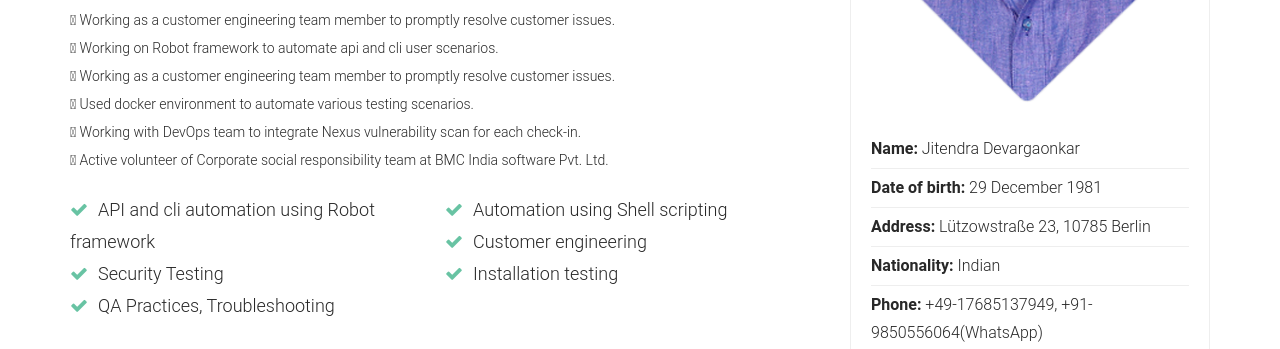
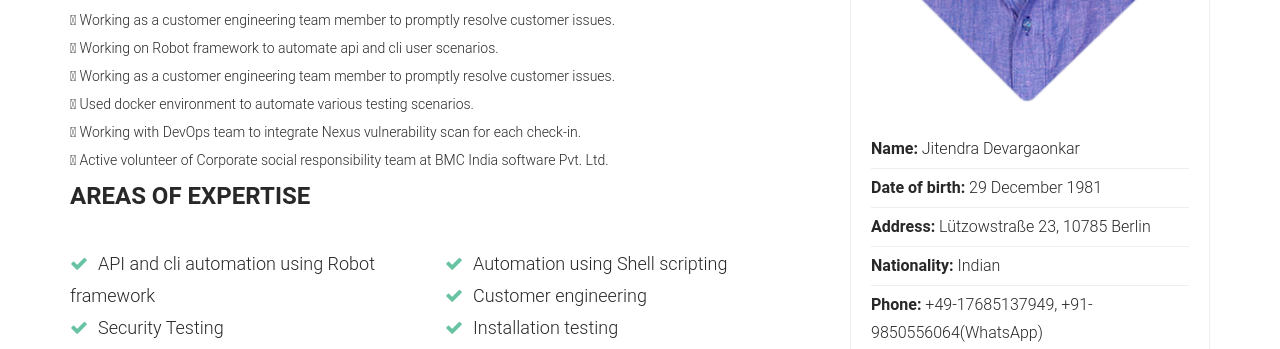
Before and after one commit to ajinkyababar/jitendrabdev.github.io, a plain HTML site: page index.html in a window 1280 px wide. Shown: the part 1478-1827 px from the top of the page. Drawn offline with nearby package versions, Linux system fonts and the light colour scheme; some packages are replaced by stand-ins of ours.

Commit message:
Update index.html

```diff
--- a/index.html
+++ b/index.html
@@ -166,6 +166,7 @@
 		<br>  Working with DevOps team to integrate Nexus vulnerability scan for each check-in.
 		<br>  Active volunteer of Corporate social responsibility team at BMC India software Pvt. Ltd.</p>
 
+            <h3>AREAS OF EXPERTISE</h3>
             <ul class="list-check">
 		<li>API and cli automation using
 		Robot framework</li>
```
